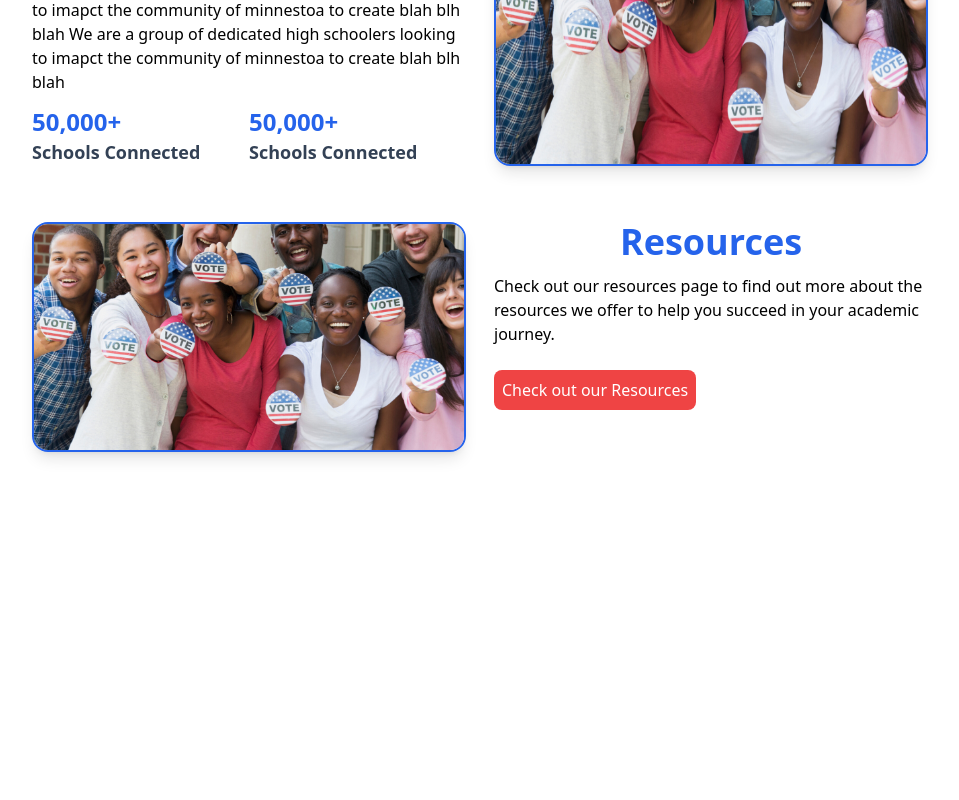
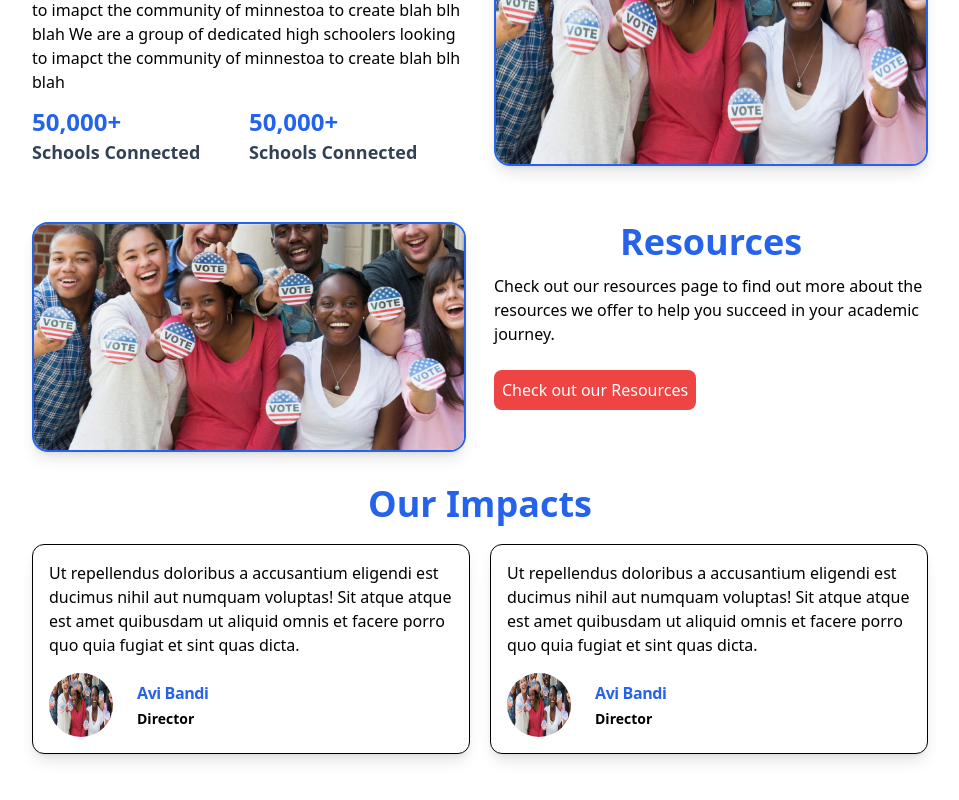
Before and after one commit to aviBandi/youthVoterProject, a React (Create React App) app in the folder my-app/: page / in a window 1280 px wide. Shown: the part 982-1782 px from the top of the page, without its empty margins (160-1119 px from the left). Before the commit the page ends 1554 px from the top, so only its background shows below. Built offline with nearby package versions, Linux system fonts and the light colour scheme; a web font is replaced by a local one.

Commit message:
created impacts

```diff
--- a/my-app/src/pages/home.js
+++ b/my-app/src/pages/home.js
@@ -2,13 +2,15 @@ import Nav from "../components/nav"
 import Hero from "../sections/hero"
 import Mission from "../sections/mission"
 import ResourcesHome from "../sections/resourcesHome"
+import Impacts from "../sections/impacts"
 const home = () => {
     return (
-        <div>
+        <div className="">
             <Nav />
             <Hero />
             <Mission />
             <ResourcesHome />
+            <Impacts />
             <br></br>
             <br></br>
             <br></br>
--- /dev/null
+++ b/my-app/src/sections/getStarted.js
@@ -0,0 +1,11 @@
+import React from 'react'
+
+const getStarted = () => {
+  return (
+    <div>
+
+    </div>
+  )
+}
+
+export default getStarted
--- /dev/null
+++ b/my-app/src/sections/impacts.js
@@ -0,0 +1,41 @@
+import React from 'react'
+import testing from "../images/heroPic.png"
+const impacts = () => {
+    return (
+        <div className='max-w-4xl mx-auto pt-8'>
+            <h1 className='text-blue-600 text-4xl font-bold text-center pb-5'>Our Impacts</h1>
+            <div className='grid grid-cols-1 sm:grid-cols-2 gap-5'>
+
+                <div className='border-[1px] border-black px-4 py-4 rounded-xl shadow-lg'>
+                    <p className='text-slate-gray font-montserrat text-md'>
+                        Ut repellendus doloribus a accusantium eligendi est ducimus nihil aut numquam voluptas! Sit atque atque est amet quibusdam ut aliquid omnis et facere porro quo quia fugiat et sint quas dicta.
+                    </p>
+                    <div className="flex items-center gap-x-6 mt-4">
+                        <img className="h-16 w-16 rounded-full" src={testing} alt="" />
+                        <div>
+                            <h3 className="text-base font-semibold leading-7 tracking-tight text-blue-600">Avi Bandi</h3>
+                            <p className="text-sm font-semibold leading-6 text-slate-gray">Director</p>
+                        </div>
+                    </div>
+                </div>
+                <div className='border-[1px] border-black px-4 py-4 rounded-xl shadow-lg'>
+                    <p className='text-slate-gray font-montserrat text-md'>
+                        Ut repellendus doloribus a accusantium eligendi est ducimus nihil aut numquam voluptas! Sit atque atque est amet quibusdam ut aliquid omnis et facere porro quo quia fugiat et sint quas dicta.
+                    </p>
+                    <div className="flex items-center gap-x-6 mt-4">
+                        <img className="h-16 w-16 rounded-full" src={testing} alt="" />
+                        <div>
+                            <h3 className="text-base font-semibold leading-7 tracking-tight text-blue-600">Avi Bandi</h3>
+                            <p className="text-sm font-semibold leading-6 text-slate-gray">Director</p>
+                        </div>
+                    </div>
+                </div>
+
+            </div>
+
+
+        </div>
+    )
+}
+
+export default impacts
```
